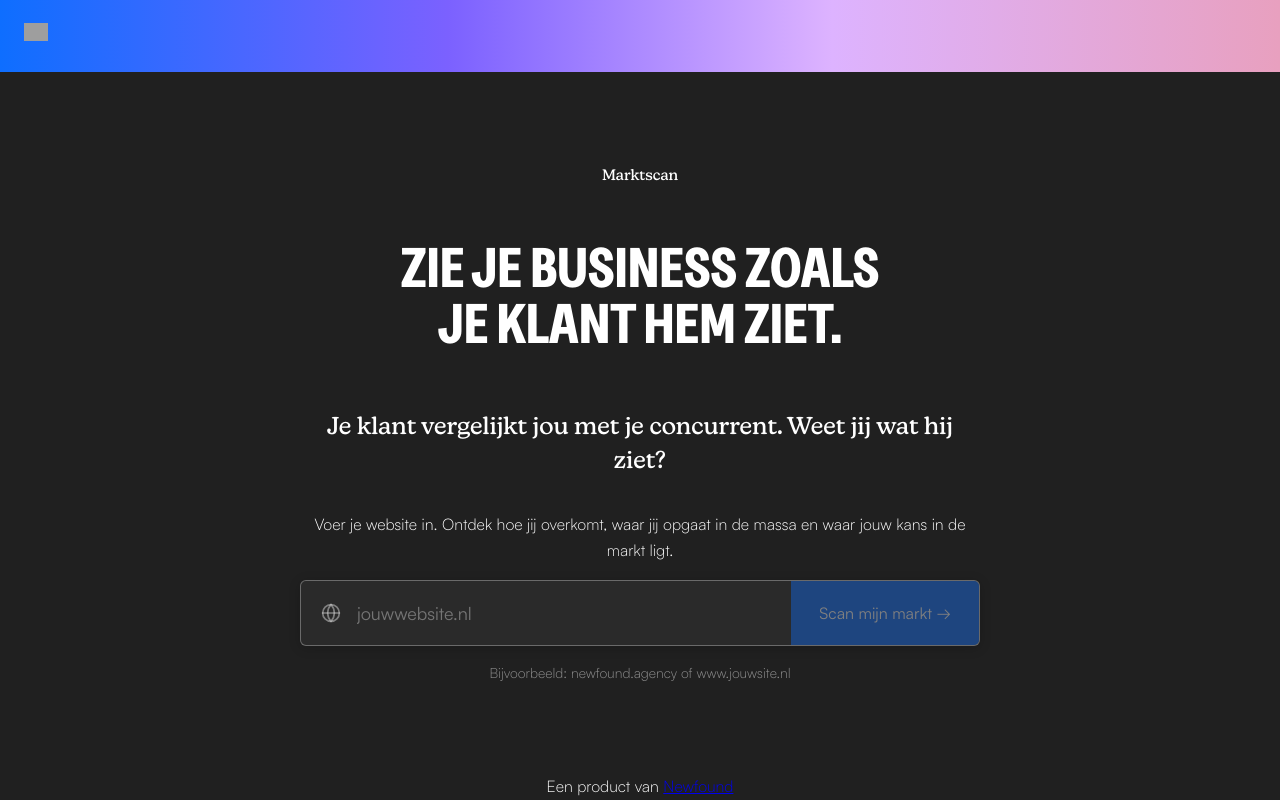
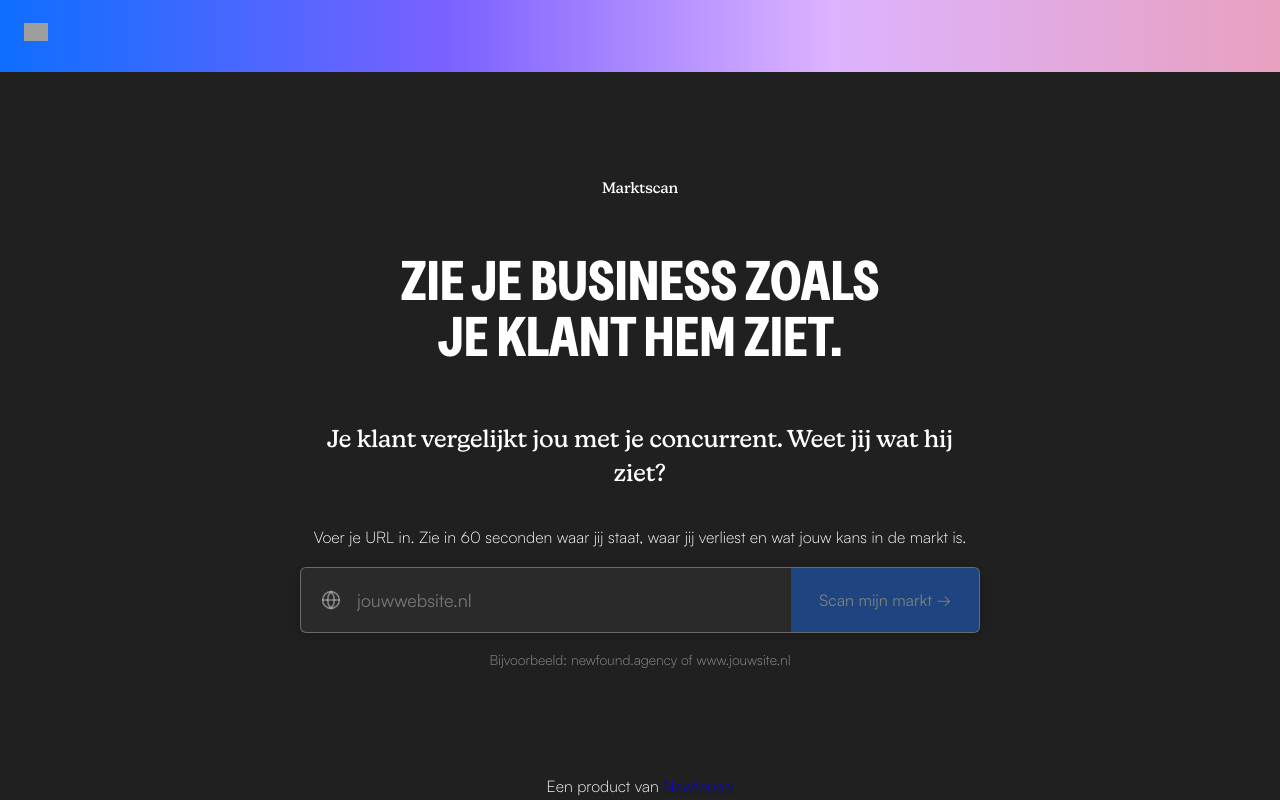
Before and after one commit to caesarbrandpower/concurrent-tool, a Next.js app: page / in a window 1280 px wide. Built offline with nearby package versions, Linux system fonts and the light colour scheme; no server answers; grey boxes are pictures that could not be loaded.

Commit message:
fix: homepage copy aangescherpt, footer hoger

```diff
--- a/src/app/page.tsx
+++ b/src/app/page.tsx
@@ -137,7 +137,7 @@ export default function Home() {
             </h2>
 
             <p className="text-white/60 mb-16 font-body animate-hero-body" style={{ fontWeight: 300 }}>
-              Voer je website in. Ontdek hoe jij overkomt, waar jij opgaat in de massa en waar jouw kans in de markt ligt.
+              Voer je URL in. Zie in 60 seconden waar jij staat, waar jij verliest en wat jouw kans in de markt is.
             </p>
 
             <div className="animate-hero-cta">
@@ -165,13 +165,13 @@ export default function Home() {
             )}
           </div>
 
-          <div className="pb-8 text-sm text-white/50 animate-hero-footer">
+          <div className="pb-3 text-sm text-white/50 animate-hero-footer">
             Een product van <a href="https://newfound.agency" target="_blank" rel="noopener noreferrer" className="text-white underline hover:text-accent transition-colors">Newfound</a>
           </div>
         </div>
       )}
 
-      {/* Loading state — iets hoger dan midden */}
+      {/* Loading state */}
       {isLoading && !result && (
         <div className="min-h-[calc(100vh-72px)] flex items-center justify-center px-4" style={{ paddingBottom: '15vh' }}>
           <LoadingState steps={loadingSteps} currentStep={loadingStep} />
```
